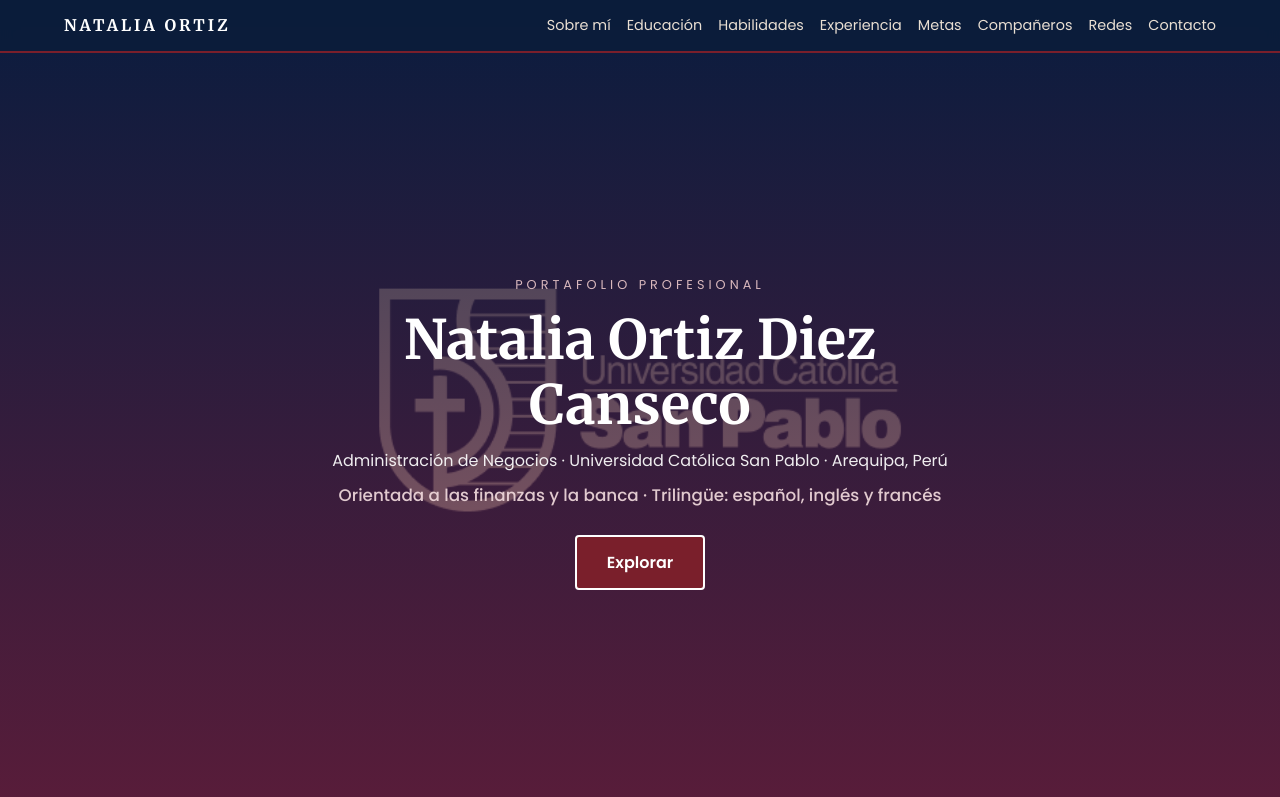
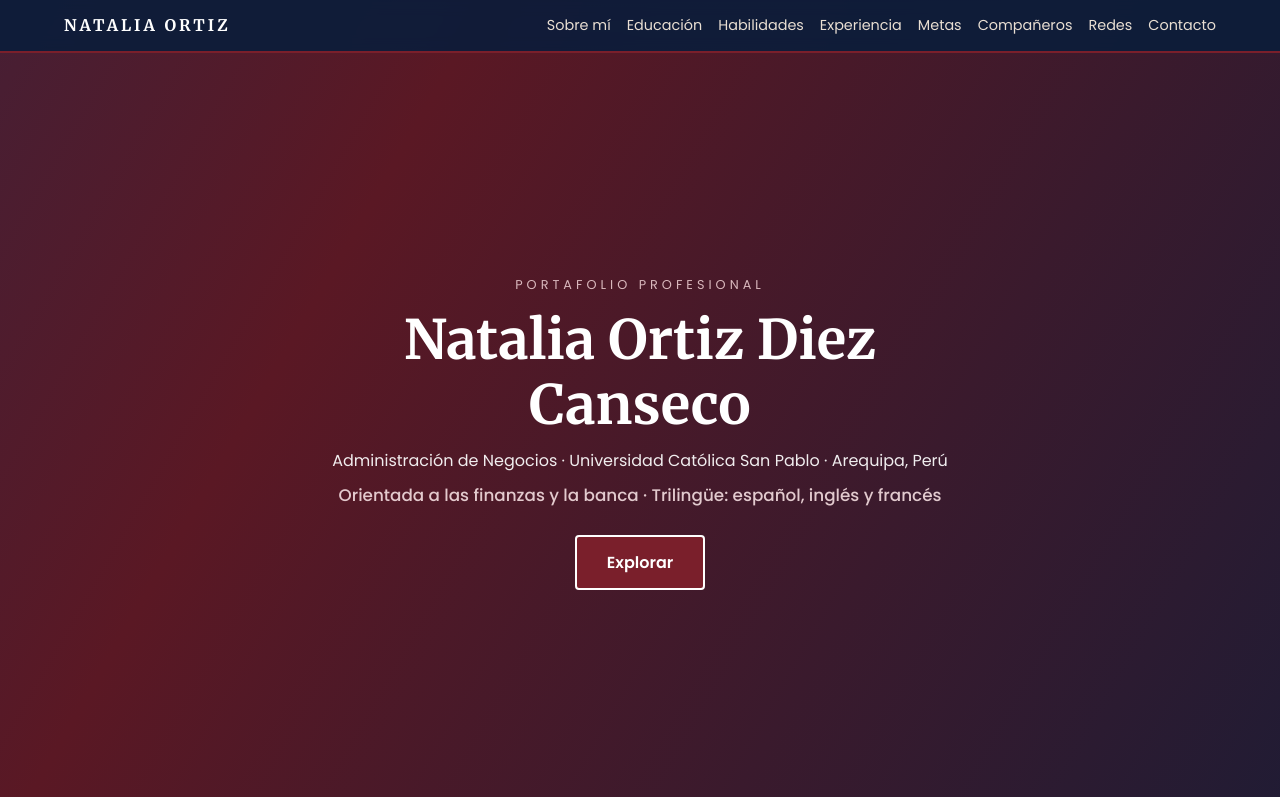
Before and after one commit to NataliaOrtizDiezCanseco/NataliaOrtizDiezCanseco.github.io, a plain HTML site: page index.html in a window 1280 px wide. Shown: the top 797 px of the page. Drawn offline with Linux system fonts and the light colour scheme.

Commit message:
Update hero image handling and companeros list
Removed background image and animation settings for the hero element. Added a new entry for Rafael Chirinos in the companeros list.

```diff
--- a/index.html
+++ b/index.html
@@ -248,10 +248,6 @@ const UNI="IMG_2348.png";
 
 const test=new Image();
 test.onload=()=>{
-  const h=document.getElementById("hero");
-  h.style.animation="none";
-  h.style.backgroundSize="cover";
-  h.style.backgroundImage=`linear-gradient(rgba(11,29,58,.88),rgba(122,31,43,.72)),url(${UNI})`;
   document.getElementById("uni").src=UNI;
   document.getElementById("universidad").style.display="block";
 };
@@ -262,7 +258,8 @@ const companeros=[
 ["Macarena Enriquez","https://macarenaenriquez-oss.github.io/maca.github.io/"],
 ["Eduardo Flores","https://eduardosebastianfloressoto.github.io"],
 ["Luciana Cárdenas","https://luciananicolecardenaslopez.github.io"],
-["Mattias Galdos","https://mattiasgaldosibarcena.github.io"]
+["Mattias Galdos","https://mattiasgaldosibarcena.github.io"],
+["Rafael Chirinos","https://rafaelchirinosaspauza.github.io/sitio-web-sobre-mi-/"]
 ];
 
 document.getElementById("lista-companeros").innerHTML=companeros.length
```
